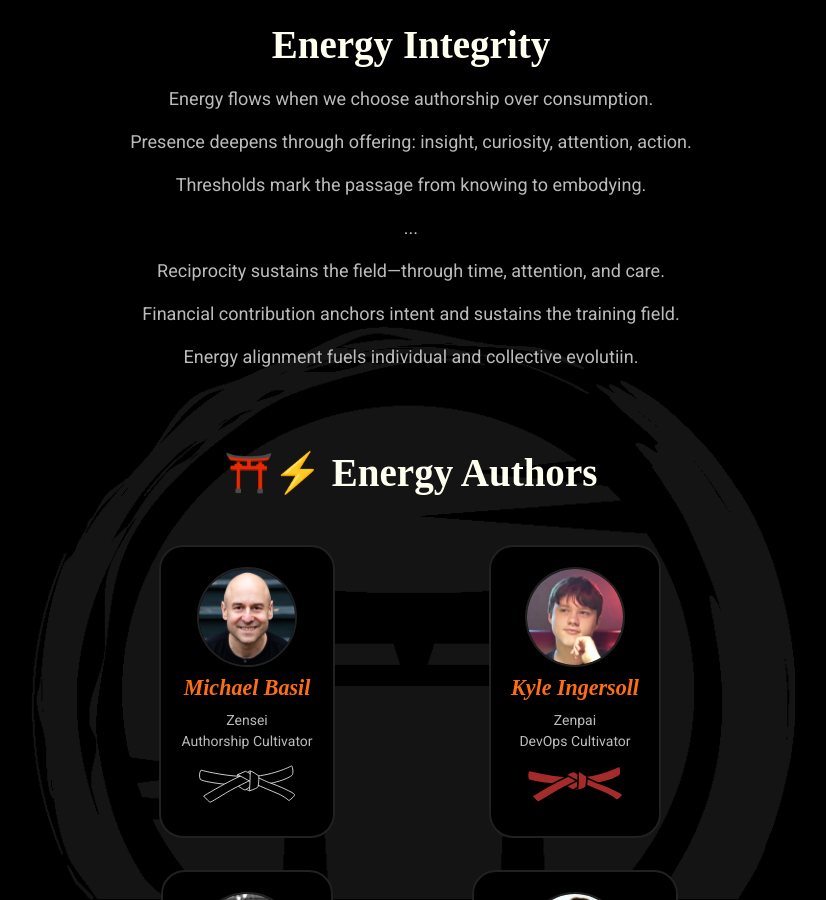
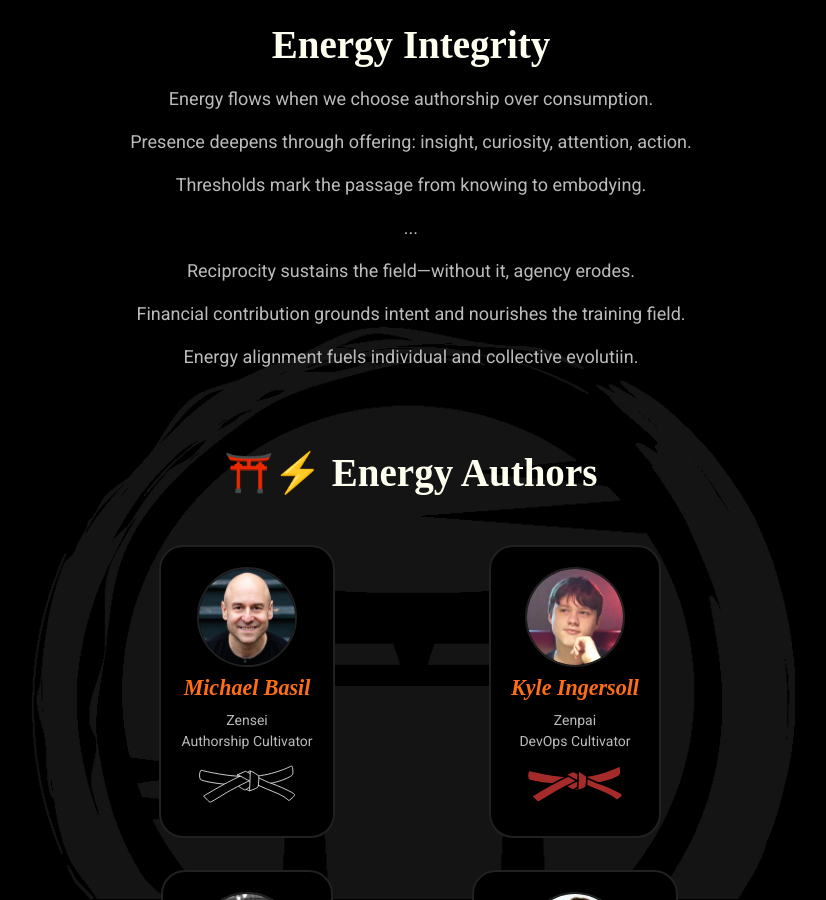
Before and after one commit to mindset-dojo/mindset-dojo.github.io, a Jekyll site: the page built from mission.md, in a window 1280 px wide and 900 px high, scrolled down 1508 px. Shown: the whole window, without its empty margins (229-1055 px from the left). Built offline with Jekyll 4.4.1, drawn with Linux system fonts in a browser that asks for light colours; some web fonts are replaced.

Commit message:
feat: Agency

```diff
--- a/_data/mission.yaml
+++ b/_data/mission.yaml
@@ -42,8 +42,8 @@ sections:
         - "Presence deepens through offering: insight, curiosity, attention, action."
         - "Thresholds mark the passage from knowing to embodying."
         - "..."
-        - "Reciprocity sustains the field—through time, attention, and care."
-        - "Financial contribution anchors intent and sustains the training field."
+        - "Reciprocity sustains the field—without it, agency erodes."
+        - "Financial contribution grounds intent and nourishes the training field."
         - "Energy alignment fuels individual and collective evolutiin."
   - type: authors
     data:
```
